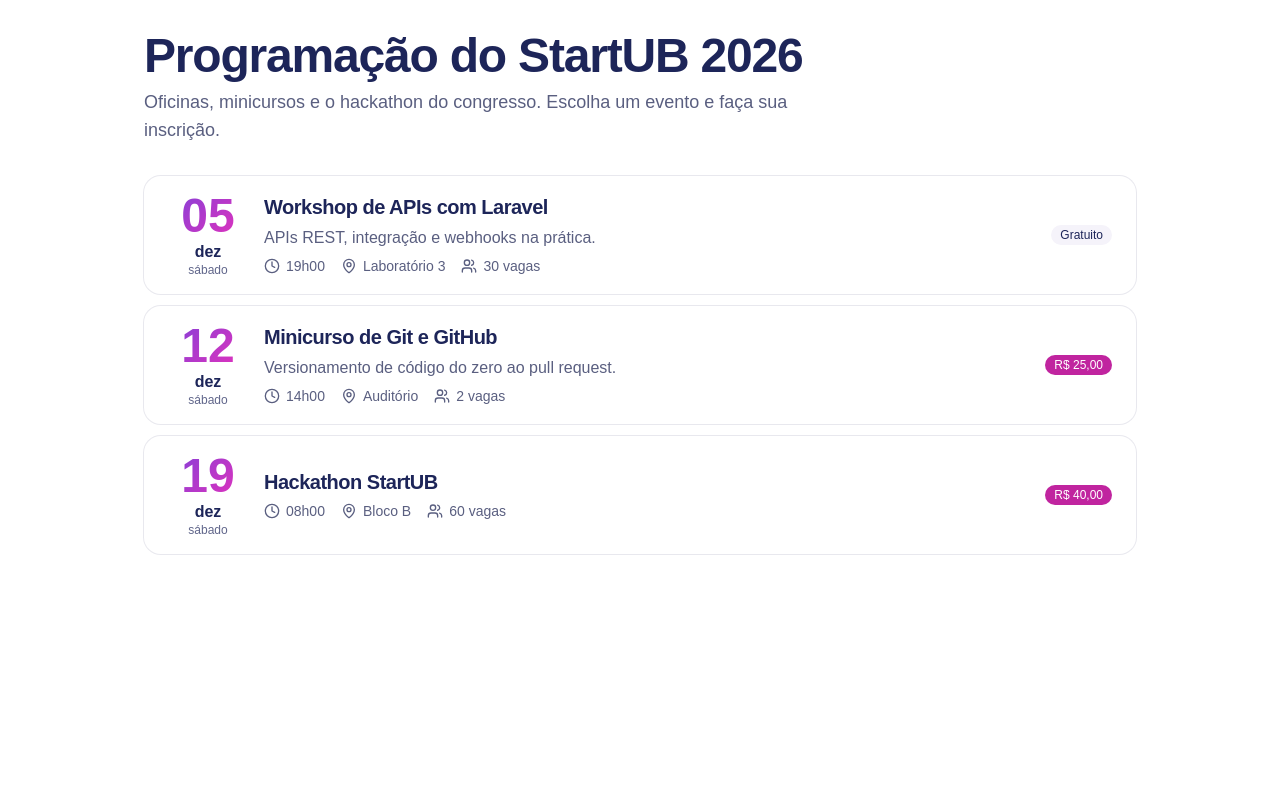
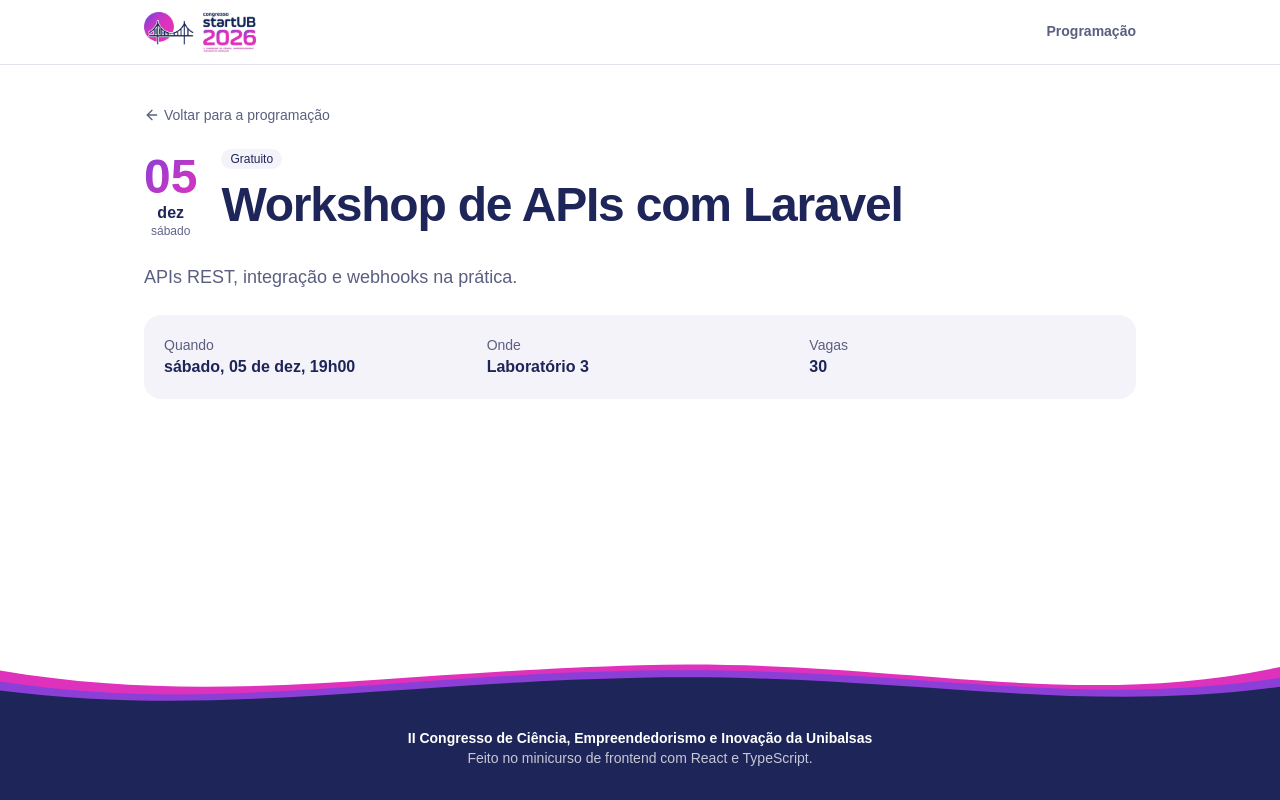
Before and after one commit to prof-marcosdavid/startub-eventos, a React (Vite) app: page /eventos/1 in a window 1280 px wide. Built offline with nearby package versions, Linux system fonts and the light colour scheme.

Commit message:
Dia 1, etapa 4: rotas
Passos 4.1 a 4.6: o roteador, o layout, a página 404 e a página do evento.

```diff
--- a/src/App.tsx
+++ b/src/App.tsx
@@ -1,9 +1,17 @@
+import { Route, Routes } from "react-router"
+import { Layout } from "@/components/Layout"
+import { DetalheEvento } from "@/pages/DetalheEvento"
+import { NaoEncontrada } from "@/pages/NaoEncontrada"
 import { Vitrine } from "@/pages/Vitrine"
 
 export default function App() {
   return (
-    <main className="mx-auto max-w-5xl px-4 py-8">
-      <Vitrine />
-    </main>
+    <Routes>
+      <Route element={<Layout />}>
+        <Route index element={<Vitrine />} />
+        <Route path="eventos/:id" element={<DetalheEvento />} />
+        <Route path="*" element={<NaoEncontrada />} />
+      </Route>
+    </Routes>
   )
 }
--- a/src/components/EventoCard.tsx
+++ b/src/components/EventoCard.tsx
@@ -1,6 +1,8 @@
+import { Link } from "react-router"
 import { Clock, MapPin, Users } from "lucide-react"
 import { DataDoEvento } from "@/components/DataDoEvento"
 import { Badge } from "@/components/ui/badge"
+import { Button } from "@/components/ui/button"
 import { Card } from "@/components/ui/card"
 import { ehGratuito, formatarValor, partesDaData } from "@/lib/formatar"
 import type { Evento } from "@/tipos"
@@ -9,7 +11,7 @@ interface EventoCardProps {
   evento: Evento
 }
 
-// Uma linha da programação: a data à esquerda, o evento no meio, o valor à direita.
+// Uma linha da programação: a data à esquerda, o evento no meio, o valor e o botão à direita.
 export function EventoCard({ evento }: EventoCardProps) {
   const { hora } = partesDaData(evento.data)
 
@@ -31,6 +33,9 @@ export function EventoCard({ evento }: EventoCardProps) {
         <Badge variant={ehGratuito(evento.valor) ? "secondary" : "default"}>
           {formatarValor(evento.valor)}
         </Badge>
+        <Button asChild>
+          <Link to={`/eventos/${evento.id}`}>Ver evento</Link>
+        </Button>
       </div>
     </Card>
   )
--- /dev/null
+++ b/src/components/Layout.tsx
@@ -0,0 +1,46 @@
+import type { ReactNode } from "react"
+import { NavLink, Outlet } from "react-router"
+import { cn } from "@/lib/utils"
+
+function Item({ para, children }: { para: string; children: ReactNode }) {
+  return (
+    <NavLink
+      to={para}
+      end
+      className={({ isActive }) =>
+        cn(
+          "border-b-2 py-1 text-sm font-semibold",
+          isActive ? "border-primary text-foreground" : "border-transparent text-muted-foreground hover:text-foreground",
+        )
+      }
+    >
+      {children}
+    </NavLink>
+  )
+}
+
+export function Layout() {
+  return (
+    <div className="flex min-h-svh flex-col">
+      <header className="sticky top-0 z-10 border-b bg-background/90 backdrop-blur">
+        <div className="mx-auto flex max-w-5xl flex-wrap items-center gap-x-6 gap-y-2 px-4 py-3">
+          <NavLink to="/" className="mr-auto">
+            <img src="/startub-logo.jpg" alt="Congresso StartUB 2026" className="h-10 w-auto rounded-md dark:bg-white dark:p-1" />
+          </NavLink>
+          <nav className="flex flex-wrap items-center gap-x-5 gap-y-1">
+            <Item para="/">Programação</Item>
+          </nav>
+        </div>
+      </header>
+
+      <main className="mx-auto w-full max-w-5xl flex-1 px-4 py-10">
+        <Outlet />
+      </main>
+
+      <footer className="onda-startub mt-10 pb-8 text-center text-sm">
+        <p className="font-semibold">II Congresso de Ciência, Empreendedorismo e Inovação da Unibalsas</p>
+        <p className="opacity-75">Feito no minicurso de frontend com React e TypeScript.</p>
+      </footer>
+    </div>
+  )
+}
--- a/src/main.tsx
+++ b/src/main.tsx
@@ -1,5 +1,6 @@
 import { StrictMode } from "react"
 import { createRoot } from "react-dom/client"
+import { BrowserRouter } from "react-router"
 
 import "./index.css"
 import App from "./App.tsx"
@@ -8,7 +9,9 @@ import { ThemeProvider } from "@/components/theme-provider.tsx"
 createRoot(document.getElementById("root")!).render(
   <StrictMode>
     <ThemeProvider>
-      <App />
+      <BrowserRouter>
+        <App />
+      </BrowserRouter>
     </ThemeProvider>
   </StrictMode>
 )
--- /dev/null
+++ b/src/pages/DetalheEvento.tsx
@@ -0,0 +1,49 @@
+import { Link, useParams } from "react-router"
+import { ArrowLeft } from "lucide-react"
+import { DataDoEvento } from "@/components/DataDoEvento"
+import { Badge } from "@/components/ui/badge"
+import { EVENTOS } from "@/dados-de-exemplo"
+import { ehGratuito, formatarData, formatarValor } from "@/lib/formatar"
+import { NaoEncontrada } from "@/pages/NaoEncontrada"
+
+export function DetalheEvento() {
+  const { id } = useParams()
+  const evento = EVENTOS.find((e) => e.id === Number(id))
+
+  if (!evento) return <NaoEncontrada />
+
+  return (
+    <article className="grid gap-6">
+      <Link to="/" className="flex w-fit items-center gap-1 text-sm text-muted-foreground hover:text-foreground">
+        <ArrowLeft className="size-4" /> Voltar para a programação
+      </Link>
+
+      <div className="flex items-start gap-6">
+        <DataDoEvento data={evento.data} className="pt-1" />
+        <div className="grid gap-3">
+          <Badge variant={ehGratuito(evento.valor) ? "secondary" : "default"}>
+            {formatarValor(evento.valor)}
+          </Badge>
+          <h1 className="text-4xl leading-none font-extrabold sm:text-5xl">{evento.titulo}</h1>
+        </div>
+      </div>
+
+      {evento.descricao && <p className="max-w-prose text-lg text-muted-foreground">{evento.descricao}</p>}
+
+      <dl className="grid gap-4 rounded-xl bg-muted p-5 sm:grid-cols-3">
+        <div>
+          <dt className="text-sm text-muted-foreground">Quando</dt>
+          <dd className="font-semibold">{formatarData(evento.data)}</dd>
+        </div>
+        <div>
+          <dt className="text-sm text-muted-foreground">Onde</dt>
+          <dd className="font-semibold">{evento.local}</dd>
+        </div>
+        <div>
+          <dt className="text-sm text-muted-foreground">Vagas</dt>
+          <dd className="font-semibold">{evento.vagas}</dd>
+        </div>
+      </dl>
+    </article>
+  )
+}
--- /dev/null
+++ b/src/pages/NaoEncontrada.tsx
@@ -0,0 +1,15 @@
+import { Link } from "react-router"
+import { Button } from "@/components/ui/button"
+
+export function NaoEncontrada() {
+  return (
+    <section className="grid justify-items-center gap-4 py-16 text-center">
+      <p className="texto-marca font-heading text-8xl font-extrabold">404</p>
+      <h1 className="text-3xl font-bold">Esta página não existe</h1>
+      <p className="text-muted-foreground">Confira o endereço ou volte para a programação.</p>
+      <Button asChild>
+        <Link to="/">Ver a programação</Link>
+      </Button>
+    </section>
+  )
+}
```
